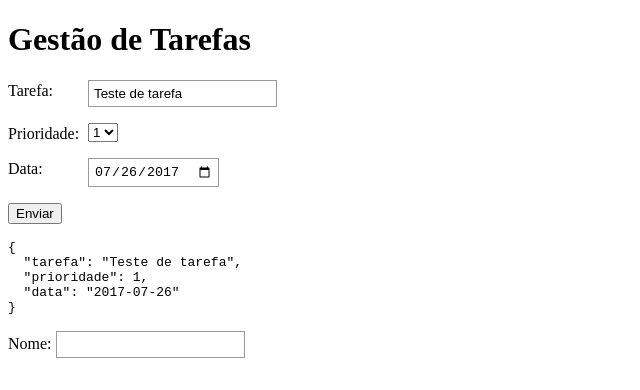
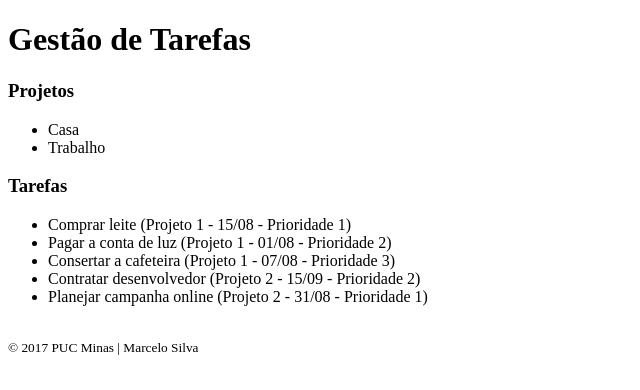
Before and after one commit to desenv-marcelo-silva/angular-js, an Angular app in the folder tarefas/: page / in a window 1280 px wide. Shown: the top 390 px of the page, without its empty margins (0-640 px from the left). Built offline with nearby package versions, Linux system fonts and the light colour scheme.

Commit message:
Criação de serviços + providers

```diff
--- a/tarefas/src/app/app.component.ts
+++ b/tarefas/src/app/app.component.ts
@@ -2,35 +2,13 @@ import { Component } from '@angular/core';
 
 @Component({
     selector: 'app-root',
-    styles: [ `
-      input[type="text"] {
-        padding: 5px;
-        border: thin solid #999;
-      }
-      .ng-touched.ng-valid {
-        border-left: thick solid #0c0;
-      }
-      .ng-touched.ng-invalid {
-        border-left: thick solid #c00;
-      }
-    `],
     template: `
       <h1>Gestão de Tarefas</h1>
-      <tarefa></tarefa>
-      <p>
-        <label>Nome: </label>
-        <input #n="ngModel" type="text" [(ngModel)]="nome" required minlength="3" />
-        <span [hidden]="n.untouched || n.valid" style="color: red">
-          <span [hidden]="!n.errors?.required">
-            O nome é obrigatório.
-          </span>
-          <span [hidden]="!n.errors?.minlength">
-            O nome deve ter no mínimo {{n.errors?.minlength?.requiredLength}} caracteres.
-          </span>
-        </span>
-      </p>
+      <h3>Projetos</h3>
+      <projetos></projetos>
+      <h3>Tarefas</h3>
+      <tarefas></tarefas>
+      <copyright></copyright>
     `
 })
-export class AppComponent {
-  nome:string = '';
-}
+export class AppComponent { }
--- /dev/null
+++ b/tarefas/src/app/projetos.component.ts
@@ -0,0 +1,20 @@
+import { Component } from '@angular/core';
+import { Projeto, ProjetosService } from './projetos.service';
+
+@Component({
+  selector: 'projetos',
+  template: `
+    <ul>
+      <li *ngFor="let p of projetos">{{p.projeto}}</li>
+    </ul>
+  `
+})
+export class ProjetosComponent {
+
+  projetos: Projeto[] = [];
+
+  constructor(public ps: ProjetosService) {
+    this.projetos = ps.getProjetos();
+  }
+
+}
--- a/tarefas/src/app/tarefas.component.ts
+++ b/tarefas/src/app/tarefas.component.ts
@@ -91,34 +91,25 @@ export class TarefasComponent {
 
 
 import { Component } from '@angular/core';
+import { Tarefa, TarefasService } from './tarefas.service';
 
 @Component({
   selector: 'tarefas',
   template: `
     <ul>
-      <li *ngFor="let t of tarefas">{{t.tarefa}} ({{t.prioridade}})</li>
+      <li *ngFor="let t of tarefas">
+        {{t.tarefa}}
+        (Projeto {{t.codigoprojeto}} - {{t.data|date:'dd/MM'}} - Prioridade {{t.prioridade}})
+    </li>
     </ul>
   `
 })
 export class TarefasComponent {
 
-  tarefas: any[];
+  tarefas: Tarefa[] = [];
 
-  constructor() {
-    this.tarefas = [
-      {
-        'tarefa': 'Comprar leite',
-        'prioridade': 1
-      },
-      {
-        'tarefa': 'Pagar a conta de luz',
-        'prioridade': 2
-      },
-      {
-        'tarefa': 'Consertar a cafeteira',
-        'prioridade': 3
-      }
-    ];
+  constructor(public ts: TarefasService) {
+    this.tarefas = ts.getTarefas();
   }
 
 }
```
Also changed, not shown: tarefas/src/app/app.module.ts (+9 -2 lines), tarefas/src/app/tarefas.service.ts (renamed from tarefas/src/app/tarefas.services.ts), 1 other file (tests, documents, lock files or other folders).
